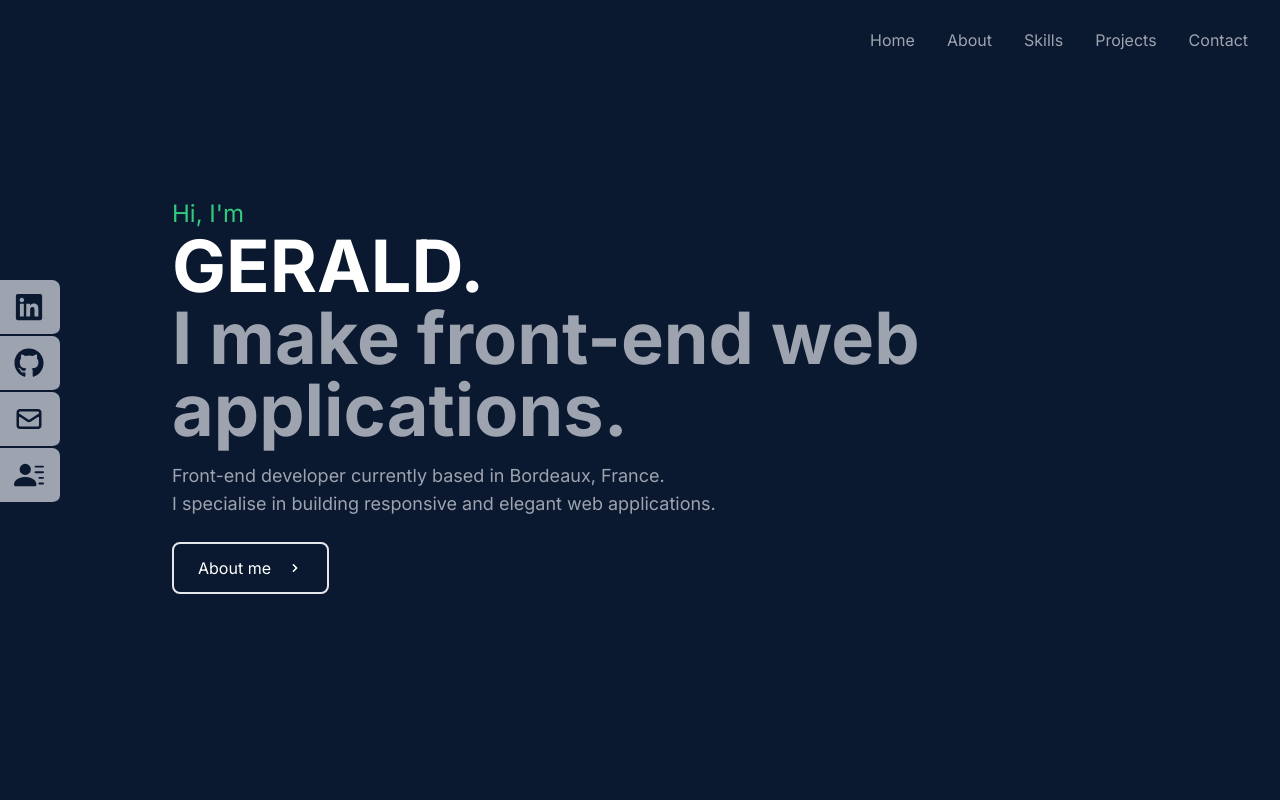
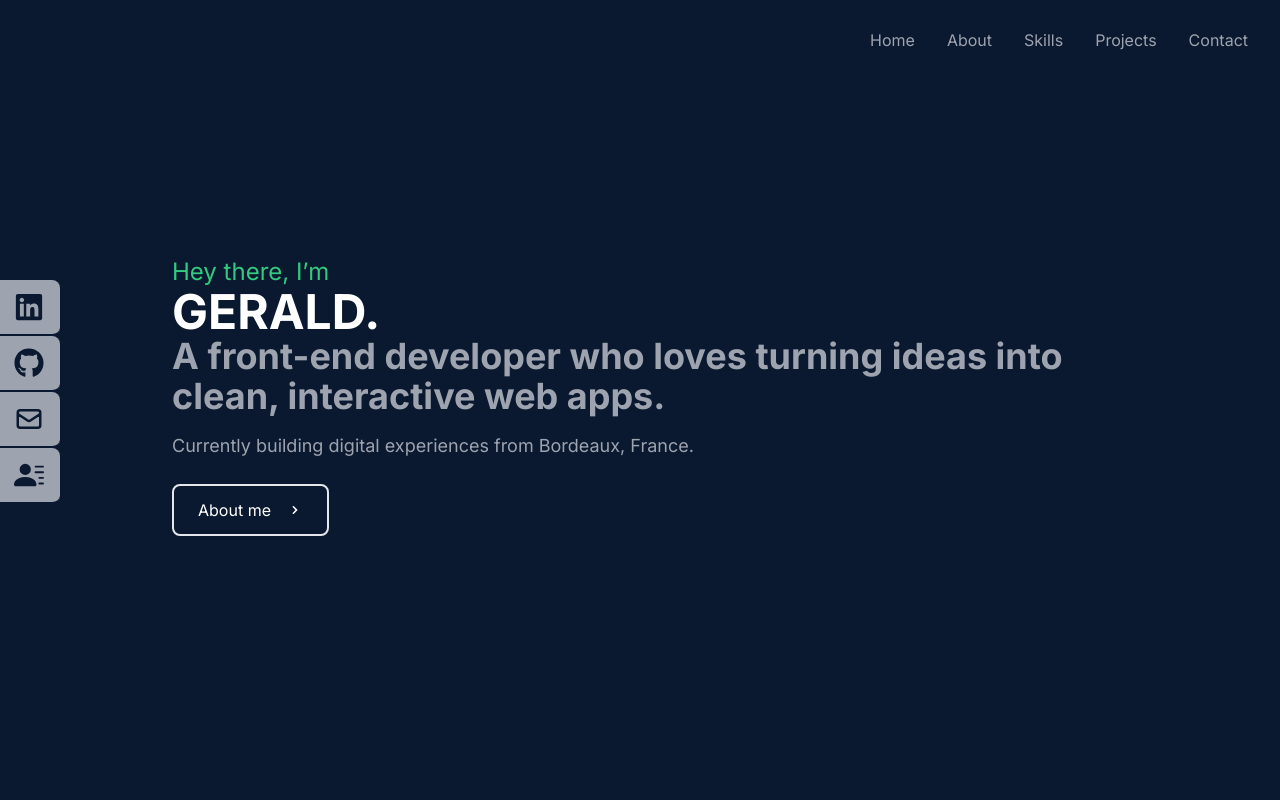
Before and after one commit to Hakametal/portfolio, a Next.js app: page / in a window 1280 px wide. Shown: the top 800 px of the page. Built offline with nearby package versions, Linux system fonts and the light colour scheme.

Commit message:
update hero section

```diff
--- a/app/components/Hero.tsx
+++ b/app/components/Hero.tsx
@@ -8,15 +8,14 @@ const Hero: React.FC = () => {
   return (
     <div name="home" className="w-full h-screen bg-[#0a192f]">
       <div className="max-w-[1000px] mx-auto px-8 flex flex-col justify-center h-full">
-        <p className="text-[#33ca7f] text-2xl">Hi, I'm</p>
-        <h1 className="text-4xl sm:text-7xl font-bold text-white">GERALD.</h1>
-        <h2 className="text-4xl sm:text-7xl font-bold text-[#9EA3B0]">
-          I make front-end web applications.
+        <p className="text-[#33ca7f] text-2xl">Hey there, I’m</p>
+        <h1 className="text-4xl sm:text-5xl font-bold text-white">GERALD.</h1>
+        <h2 className="text-4xl sm:text-4xl font-bold text-[#9EA3B0]">
+          A front-end developer who loves turning ideas into clean, interactive
+          web apps.
         </h2>
         <p className="text-[#9EA3B0] py-4 max-w-[700px] text-lg">
-          Front-end developer currently based in Bordeaux, France.
-          <br /> I specialise in building responsive and elegant web
-          applications.
+          Currently building digital experiences from Bordeaux, France.
         </p>
         <div>
           <Link to="about" smooth={true} duration={500}>
```
